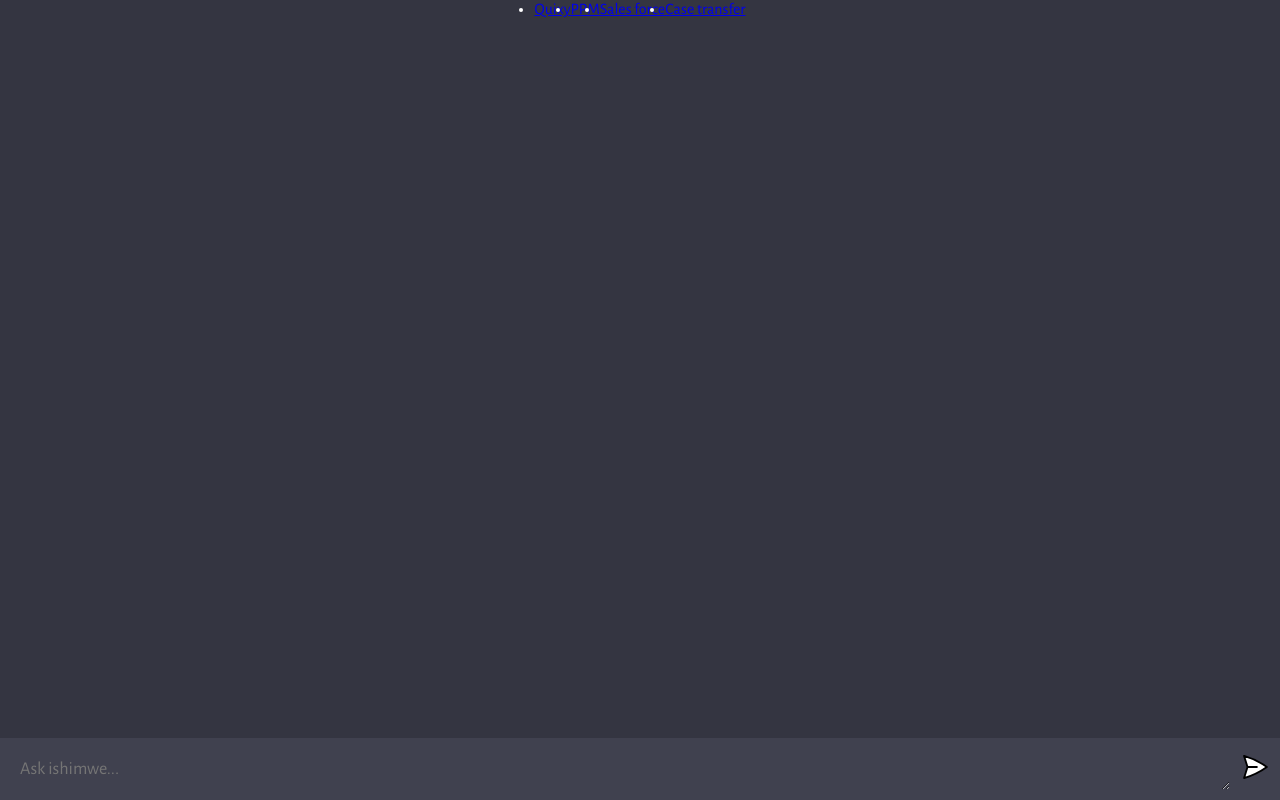
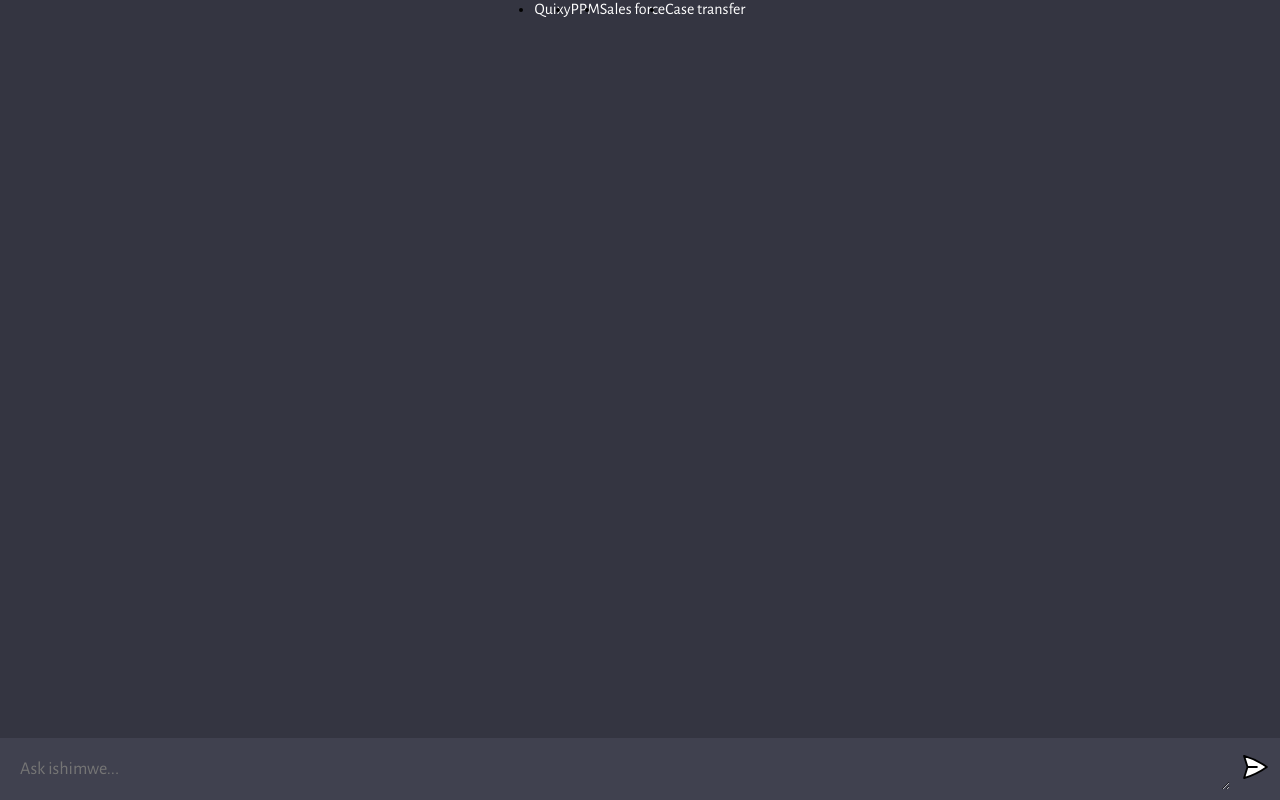
Before and after one commit to Robertishimwe/support-bot-fe, a website built with Vite: page index.html in a window 1280 px wide. Built offline with nearby package versions, Linux system fonts and the light colour scheme.

Commit message:
Update style.css

```diff
--- a/style.css
+++ b/style.css
@@ -154,11 +154,11 @@
 
 }
 
-ul li {
+a {
  text-decoration:none;
  color: #ffff
 }
 
-li:hover{
+a:hover{
 color: #ff00
 }
```
